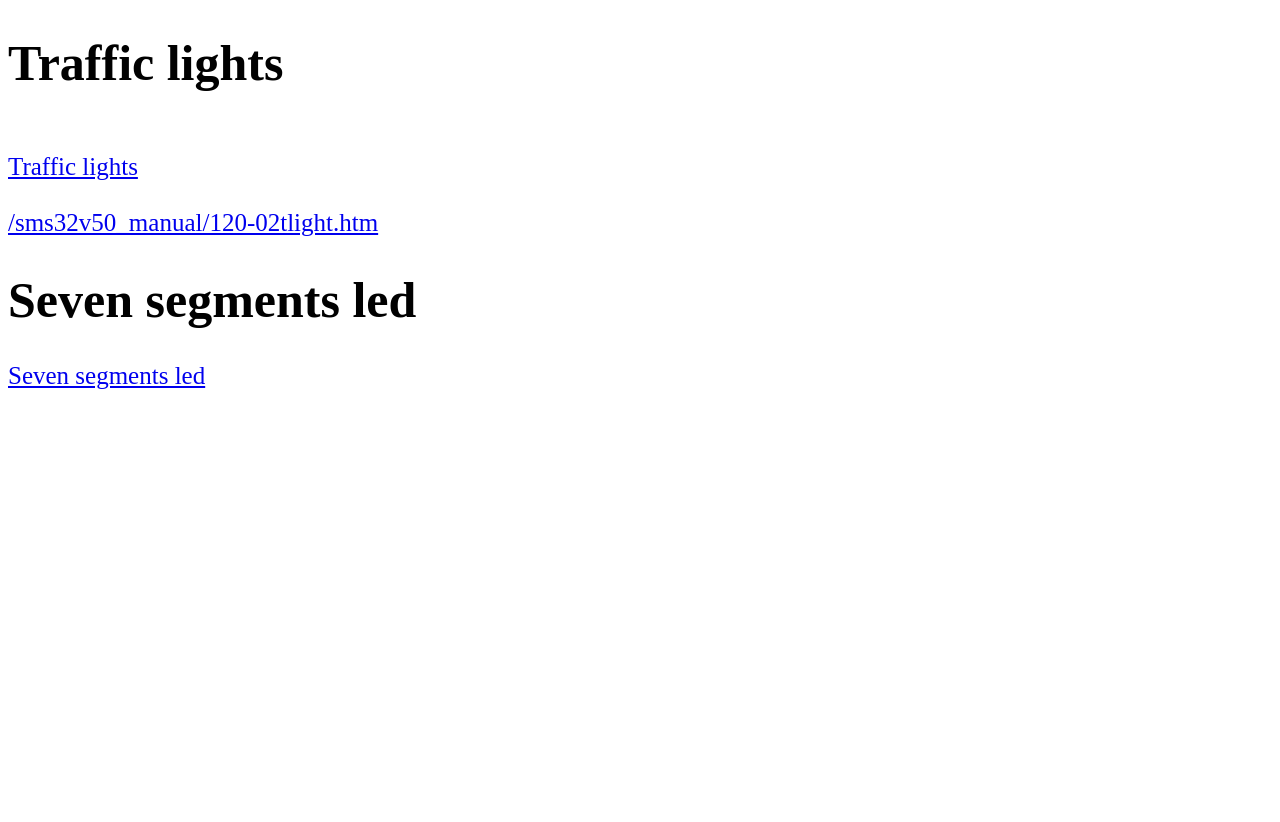
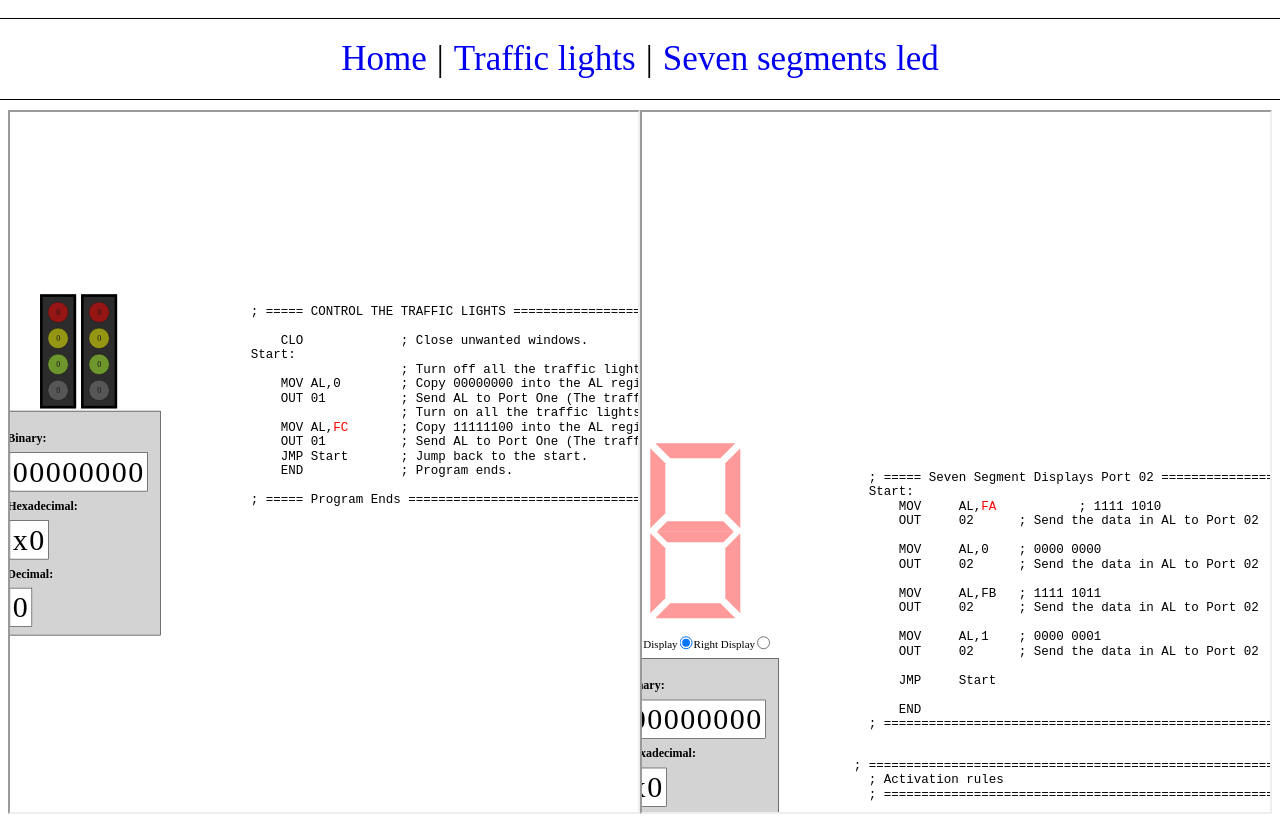
Before and after one commit to mdibenedetto/assembly-simulator, a plain HTML site: page index.html in a window 1280 px wide. Before the commit the page ends 800 px from the top, so only its background shows below. Drawn offline with Linux system fonts and the light colour scheme.

Commit message:
code rafactoring

```diff
--- a/css/style.css
+++ b/css/style.css
@@ -1,6 +1,30 @@
 body {
   display: flex;
   justify-content: center;
+  flex-flow: column;
+  align-items: center;
+}
+
+nav {
+  display: flex;
+  width: 100%;
+  border: 1px solid;
+  height: min-content;
+  align-items: center;
+  justify-content: center;
+  padding: 10px;
+  font-size: 35px;
+  margin: 10px;
+}
+
+nav a {
+  text-decoration: none;
+  display: inline-block;
+  margin: 5px;
+  padding: 5px;
+}
+nav a:hover{
+  color: lightslategray;
 }
 
 main {
@@ -37,7 +61,7 @@ input[type="checkbox"] {
 
 .traffic-lights label:not(.gray):hover,
 .traffic-lights label.active {
-  opacity: 1;
+  opacity: 0.75;
 }
 
 .traffic-lights label::after {
--- a/index.html
+++ b/index.html
@@ -3,32 +3,50 @@
   <head>
     <meta charset="UTF-8" />
     <meta name="viewport" content="width=device-width, initial-scale=1.0" />
-    <title>Document</title>
+    <title>Assembly simlator</title>
     <style>
       ul li {
         margin: 5px;
       }
+      main {
+        display: flex;
+        width: 100%;
+      }
+      iframe {
+        width: 50%;
+        height: 700px;
+      }
     </style>
+    <link rel="stylesheet" href="./css/style.css" />
+    <script src="./js/common.js"></script>
   </head>
-  <body style="font-size: 25px;">
-    <h1>Traffic lights</h1>
-    <br>
-    <a target="_blank" href="./traffic-lights.html">
-      Traffic lights
-    </a>
-    <br>
-    <br>
-    <a
-      target="_blank"
-      href="http://www.softwareforeducation.com/sms32v50/sms32v50_manual/120-02tlight.htm"
-    >
-      /sms32v50_manual/120-02tlight.htm
-    </a>
+  <body>
+    <script>
+      loadNavbar();
+    </script>
 
+    <main>
+      <iframe src="./traffic-lights.html" onload="onLoad(this)"></iframe>
+      <iframe src="./seven-segments-led.html" onload="onLoad(this)"></iframe>
+    </main>
+    <script>
+      function onLoad(iframe) {
 
-    <h1>Seven segments led</h1>
-    <a target="_blank" href="./seven-segments-led.html">
-      Seven segments led
-    </a>
+        iframe.scrollTop = 0;;
+
+        var style = document.createElement("style");
+        style.textContent = `
+        main{
+            transform: scale(0.5);
+        }
+        nav{
+          display: none
+        }
+        `;
+
+        iframe.contentDocument.head.appendChild(style)
+        iframe.contentDocument.scrollTop = 0;;
+      }
+    </script>
   </body>
 </html>
--- /dev/null
+++ b/js/common.js
@@ -0,0 +1,17 @@
+function loadNavbar() {
+  const navBar = `
+  <nav>
+    <a href="./">
+    Home
+    </a>
+    |
+    <a href="./traffic-lights.html">
+      Traffic lights
+    </a>
+    |
+    <a href="./seven-segments-led.html">
+      Seven segments led
+    </a>
+  </nav>`;
+  document.write(navBar);
+}
--- a/seven-segments-led.html
+++ b/seven-segments-led.html
@@ -5,8 +5,12 @@
     <meta name="viewport" content="width=device-width, initial-scale=1.0" />
     <title>Seven segments led - Number convert</title>
     <link rel="stylesheet" href="./css/style.css" />
+    <script src="./js/common.js"></script>
   </head>
   <body>
+    <script>
+      loadNavbar();
+    </script>
     <main>
       <section>
         <section class="seven-segment">
@@ -43,7 +47,13 @@
         <section class="display-side">
           <label for="leftDisplay">
             Left Display
-            <input type="radio" name="side" id="leftDisplay" value="0" checked />
+            <input
+              type="radio"
+              name="side"
+              id="leftDisplay"
+              value="0"
+              checked
+            />
           </label>
           <label for="rightDisplay">
             Right Display
--- a/traffic-lights.html
+++ b/traffic-lights.html
@@ -5,9 +5,19 @@
     <meta name="viewport" content="width=device-width, initial-scale=1.0" />
     <title>Traffic lights - Number convert</title>
     <link rel="stylesheet" href="./css/style.css" />
+    <script src="./js/common.js"></script>
   </head>
   <body>
+    <script>
+      loadNavbar();
+    </script>
     <main>
+      <a
+      target="_blank"
+      href="http://www.softwareforeducation.com/sms32v50/sms32v50_manual/120-02tlight.htm"
+    >
+      /sms32v50_manual/120-02tlight.htm
+    </a>
       <section id="traffic-lights-coverter">
         <section class="traffic-lights">
           <section class="left">
@@ -83,8 +93,7 @@
                 END             ; Program ends.
 
             ; ===== Program Ends ==========================================
-            </pre
-        >
+            </pre>
       </section>
     </main>
 
```
Also changed, not shown: README.md (added), js/index.js (deleted).
